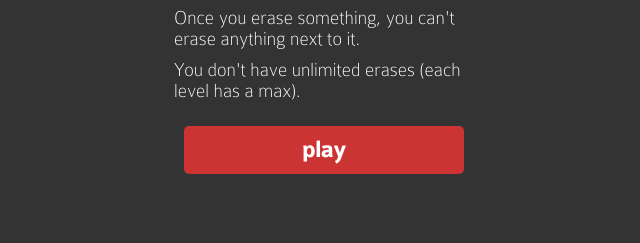
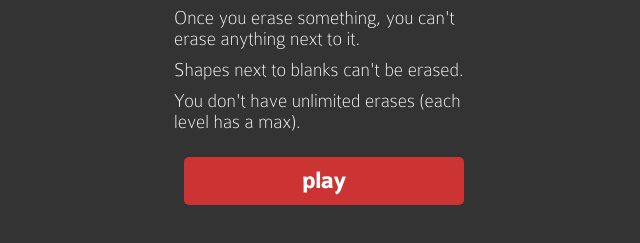
Before and after one commit to ashays/polygone, a plain HTML site: page learn.html in a window 1280 px wide. Shown: the part 375-618 px from the top of the page, without its empty margins (316-956 px from the left). Drawn offline with Linux system fonts and the light colour scheme.

Commit message:
added info on blank spaces

```diff
--- a/learn.html
+++ b/learn.html
@@ -18,6 +18,7 @@
 				<subtitle>But</subtitle>
 				<h2>You can't erase everything</h2>
 				<p>Once you erase something, you can't erase anything next to it.</p>
+				<p>Shapes next to blanks can't be erased.</p>
 				<p>You don't have unlimited erases (each level has a max).</p>
 			</div>
 			<a href="puzzle.html"><div class="button">Play</div></a>
```
